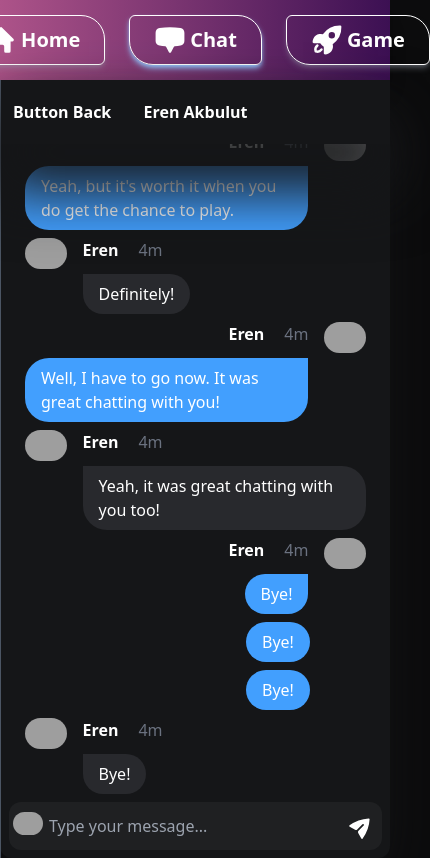
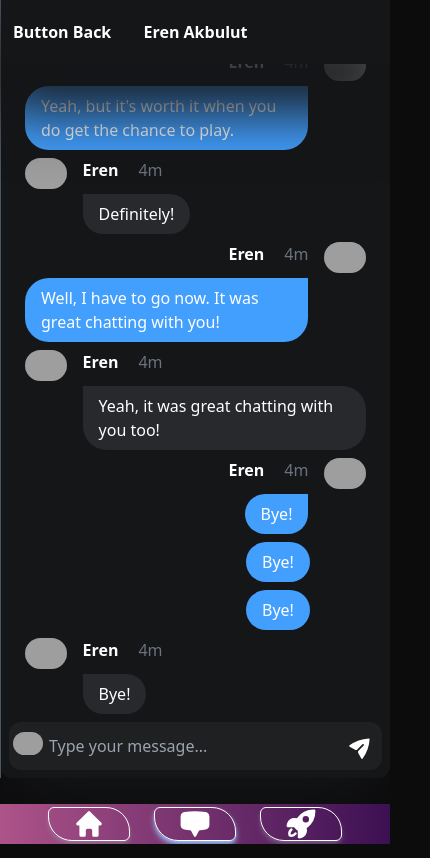
Before and after one commit to makbulut1/ft_transcendence, a Next.js app in the folder app/frontend/: page /chat in a window 390 px wide. Shown: the whole page, 430 px wide, since content can reach past the window. Built offline with nearby package versions, Linux system fonts and the light colour scheme; grey boxes are pictures that could not be loaded.

Commit message:
[add]: responsive header

```diff
--- a/app/frontend/src/layouts/Header.tsx
+++ b/app/frontend/src/layouts/Header.tsx
@@ -54,16 +54,17 @@ const HeaderProfileDropdown = () => {
 
 const HeaderProfile = () => <HeaderProfileDropdown />
 
-function MenuButton({ children, path }: {children: React.ReactNode | React.ReactNode[], path: string}) {
+function MenuButton({ children, path, icon }: { children: React.ReactNode, path: string, icon: React.ReactNode }) {
   const router = useRouter()
   const { pathname } = router
 
   return (
     <Button
       onClick={() => router.push(path)}
-      className={`${pathname === path ? "shadow-blue-300" : "" } bg-transparent flex items-center justify-center gap-1 rounded-bl-3xl text-white rounded-se-3xl p-2 px-6 text-xl font-bold hover:brightness-125`}
+      className={`${pathname === path ? "shadow-blue-300" : "" } bg-transparent flex items-center justify-center gap-1 rounded-bl-3xl text-white rounded-se-3xl p-0 md:p-2 px-6 text-xl font-bold hover:brightness-125`}
     >
-      {children}
+      <div>{icon}</div>
+      <div className="hidden md:block">{children}</div>
     </Button>
   )
 }
@@ -72,7 +73,7 @@ function Menu() {
   return (
     <div className="absolute flex items-center justify-center gap-6">
       {MenuButtons.map((button: MenuButtonProps, index: number) => (
-        <MenuButton path={button.path} key={index}>{button.icon}{button.name}</MenuButton>))
+        <MenuButton path={button.path} icon={button.icon} key={index}>{button.name}</MenuButton>))
       }
     </div>
   )
@@ -87,7 +88,11 @@ const Header = () => {
   }, [authenticated])
 
   return (
-    <header className=" h-20 flex w-full items-center justify-center bg-gradient-to-r from-[#ad5389] to-[#3c1053] p-2 px-20 text-4xl font-extrabold text-white shadow-xl">
+    <header
+      className={
+        `absolute z-50 h-10 bottom-0 md:top-0 min-w-[375px] md:relative flex md:h-20 w-full items-center justify-center bg-gradient-to-r from-[#ad5389] to-[#3c1053] p-2 px-20 text-4xl font-extrabold text-white shadow-xl`
+      }
+    >
       <Menu />
       <div className="flex w-full justify-end">{userStore && <HeaderProfile />}</div>
     </header>
--- a/app/frontend/src/layouts/index.tsx
+++ b/app/frontend/src/layouts/index.tsx
@@ -6,7 +6,7 @@ import { Header } from '@/layouts/Header'
 const Layout = ({children} : {children : React.ReactNode | React.ReactNode[]}) =>{
 
   return (
-    <div className="w-full h-[100vh] bg-baklavaBlack-300">
+    <div className="w-full h-[100vh] min-w-[375px] bg-baklavaBlack-300">
       <Header />
       {children}
       </div>
--- a/app/frontend/src/modules/chat/ChatBox.tsx
+++ b/app/frontend/src/modules/chat/ChatBox.tsx
@@ -50,7 +50,7 @@ const ChatBox = () => {
 
   return (
     <div className="relative flex rounded-xl w-full h-fit justify-center shadow-2xl bg-baklavaBlack-200 shadow-baklavaBlack-200" onClick={() => setUserListItemDisplay(false)}>
-      <div className={`w-[25rem] h-full   ${userListItemDisplay ? "absolute top-0 left-0 z-20" : "sticky hidden md:block"}`} onClick={e => {
+      <div className={`w-[23rem] h-full   ${userListItemDisplay ? "absolute top-0 left-0 z-20" : "sticky hidden md:block"}`} onClick={e => {
         e.stopPropagation()
         console.log('qweqwe')
       }}>
```
